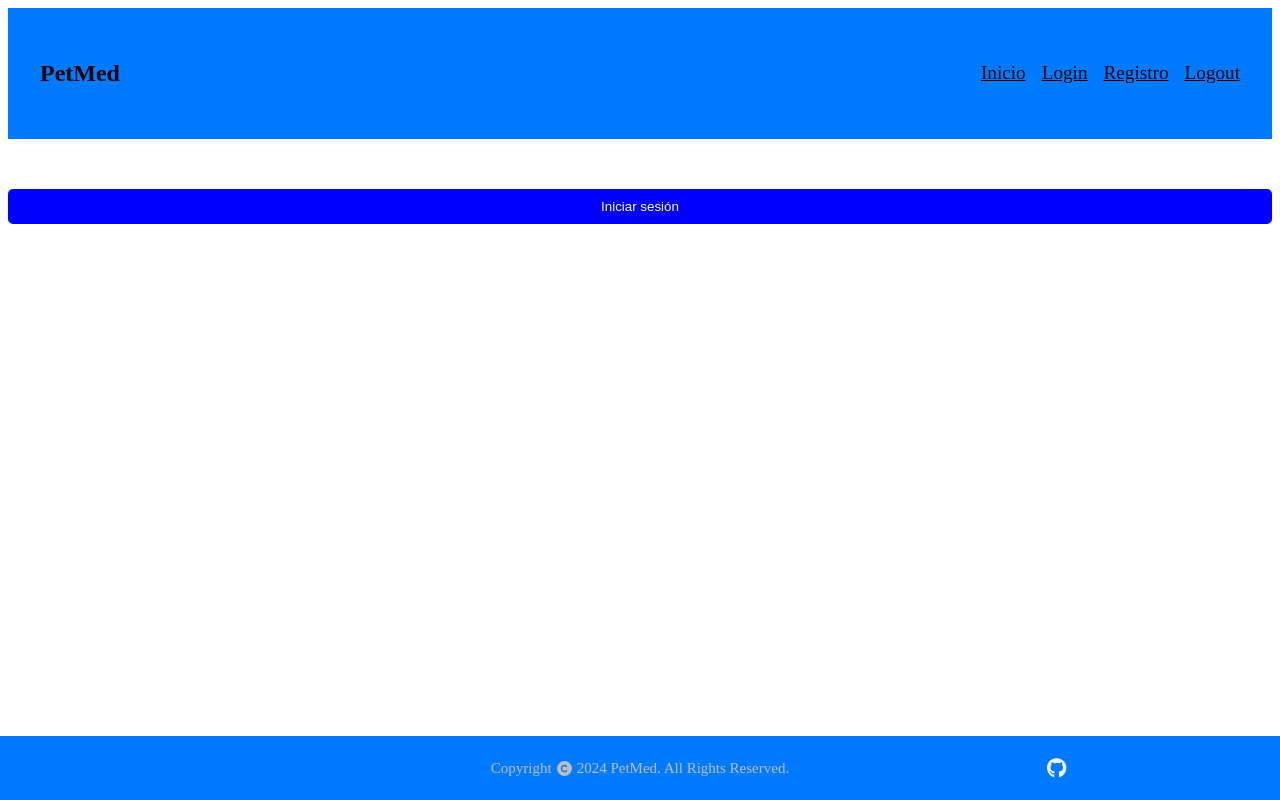
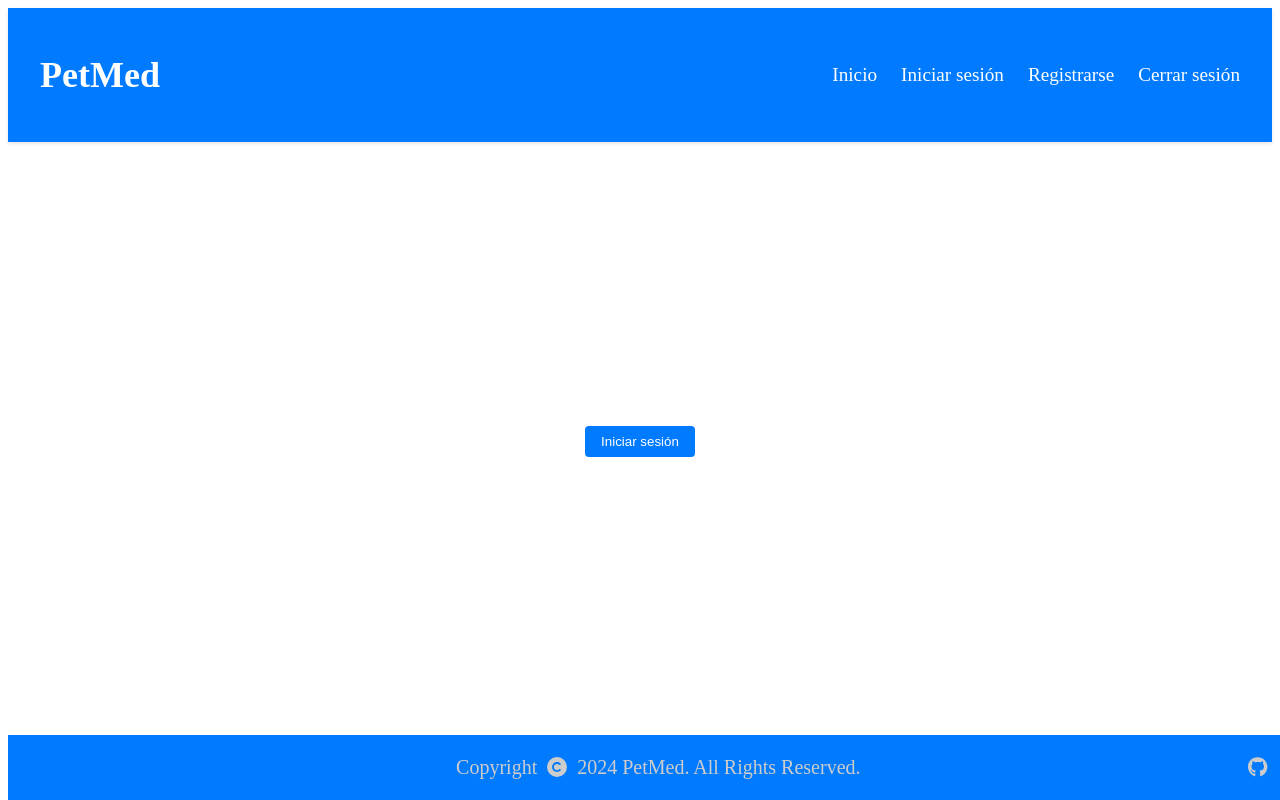
Before and after one commit to Ortizcardona27/PetMed-Front, a React (Create React App) app: page /login in a window 1280 px wide. Built offline with nearby package versions, Linux system fonts and the light colour scheme.

Commit message:
Style changes

```diff
--- a/src/App.css
+++ b/src/App.css
@@ -44,40 +44,39 @@
   cursor: pointer;
   transition: background-color 0.3s ease;
 }
-
+/* Estilos Navbar */
 .navbar {
-  padding: 2rem;
+  padding: 1rem 2rem; /* Ajusta el padding para que sea más uniforme */
   display: flex;
   justify-content: space-between;
   align-items: center;
   background-color: var(--clr-main);
+  box-shadow: 0 2px 4px rgba(0, 0, 0, 0.1); /* Agrega una sombra para dar profundidad */
 }
 
 .logo {
   text-decoration: none;
-  color: black;
+  color: #fff; /* Cambia el color del texto del logo a blanco */
+  font-size: 1.5rem; /* Ajusta el tamaño del texto del logo */
+  font-weight: bold; /* Agrega negrita al texto del logo */
 }
 
 .menu {
   list-style-type: none;
   display: flex;
   align-items: center;
-  gap: 1rem;
-}
-
-.menu-Link {
-  color: black;
-  font-size: 1.2rem;
+  gap: 1.5rem; /* Ajusta el espacio entre los elementos del menú */
 }
 
 .menu-link {
+  color: #fff; /* Cambia el color del texto de los enlaces del menú a blanco */
+  font-size: 1.2rem;
   text-decoration: none;
-  color: black;
-  font-size: 1.2rem;
+  transition: color 0.2s ease; /* Agrega una transición para el efecto de hover */
 }
 
 .menu-link:hover {
-  text-decoration: underline;
+  color: #ccc; /* Cambia el color del texto de los enlaces del menú al pasar el mouse */
 }
 
 :root {
@@ -130,140 +129,29 @@
   background-color: #007bff;
 }
 
-a {
-    color: inherit;
-}
-.item1 {
-    border: none;
-    background-color: inherit;
-    color: #007bff;
-    padding-left: 10px;
-    font-size: 20px;
-    display: flex;
-    justify-content: left;
-    align-items: center;
-}
-.item1:hover {
-    text-decoration: none;
-    color: #48976a;
-}
-.item1:focus {
-    outline: 0;
-}
-.item2 {
-    background: #007bff;
-    color: rgb(190, 190, 190);
-    margin: 1px;
-    font-size: 15px;
-    display: flex;
-    justify-content: center;
-    align-items: center;
-}
-
-.item3 {
-    font-size: 20px;
-    background: #007bff ;
-    display: flex;
-    justify-content: right;
-    align-items: center;
-}
-.item3:hover {
-    background-color: #007bff;
-    transition: 0.4s;
+/* Estilos Footer */
+.footer {
+  background-color: #007bff; /* Azul claro */
+  color: #fff; /* Blanco */
+  padding: 20px;
+  text-align: center;
+  position: fixed; /* Fija el footer en la parte de abajo */
+  bottom: 0; /* Fija el footer en la parte de abajo */
+  width: 100%; /* Ancho del footer */
+  z-index: 1; /* Evita que otros elementos se superpongan */
 }
 
 .footer-container {
-    color: aliceblue;
-    text-align: center;
-    background-color: #007bff;
-    font-size: 15px;
-    width: 100%;
-    height: 4rem;
-    display: grid;
-    position: absolute;
-    bottom: 0;
-    left: 0;
-    grid-template-columns: 3fr 6fr 1fr 1fr 1fr;
+  max-width: 1200px; /* Ancho máximo del contenedor */
+  margin: 0 auto; /* Centra el contenedor */
+  display: flex; /* Distribuye los elementos en línea */
+  justify-content: space-between; /* Distribuye los elementos en línea con espacio entre ellos */
 }
 
-/* Extra small devices (phones, 600px and down) */
-@media only screen and (max-width: 600px) {
-    .item1 {
-        font-size: 12px;
-        padding-left: 3px;
-    }
-    .item2 {
-        font-size: 7px;
-    }
-    .item3,
-    .item4,
-    .item5 {
-        font-size: 12px;
-    }
-}
-
-/* Small devices (portrait tablets and large phones, 600px and up) */
-@media only screen and (min-width: 600px) {
-    .item1 {
-        font-size: 14px;
-        padding-left: 5px;
-    }
-    .item2 {
-        font-size: 9px;
-    }
-    .item3,
-    .item4,
-    .item5 {
-        font-size: 14px;
-    }
-}
-
-/* Medium devices (landscape tablets, 768px and up) */
-@media only screen and (min-width: 768px) {
-    .item1 {
-        font-size: 16px;
-        padding-left: 6px;
-    }
-    .item2 {
-        font-size: 11px;
-    }
-    .item3,
-    .item4,
-    .item5 {
-        font-size: 16px;
-    }
-}
-
-/* Large devices (laptops/desktops, 992px and up) */
-@media only screen and (min-width: 992px) {
-    .item1 {
-        font-size: 18px;
-        padding-left: 8px;
-    }
-    .item2 {
-        font-size: 13px;
-    }
-    .item3,
-    .item4,
-    .item5 {
-        font-size: 18px;
-    }
-}
-
-/* Extra large devices (large laptops and desktops, 1200px and up) */
-@media only screen and (min-width: 1200px) {
-    .item1 {
-        font-size: 20px;
-        padding-left: 10px;
-    }
-    .item2 {
-        font-size: 15px;
-    }
-    .item3,
-    .item4,
-    .item5 {
-        font-size: 20px;
-    }
+.item1,.item2,.item3 {
+  margin: 1px; /* Espacio entre los elementos */
+  font-size: 20px;
+  color: #ccc ;
 }
 
 /* Cartas de mascotas */
@@ -394,3 +282,25 @@ a {
   color: #337ab7; /* Azul claro */
   font-weight: bold;
 }
+
+/* Boton iniciar sesion */
+.button-container {
+  display: flex;
+  height: 75vh; /* o cualquier otro valor de altura */
+  justify-content: center;
+  align-items: center;
+}
+
+.button-blue {
+  background-color: #007bff;
+  color: #fff;
+  padding: 0.5rem 1rem;
+  border: none;
+  border-radius: 0.25rem;
+  cursor: pointer;
+  transition: background-color 0.2s ease;
+}
+
+.button-blue:hover {
+  background-color: #0062cc;
+}
--- a/src/components/Login.jsx
+++ b/src/components/Login.jsx
@@ -17,10 +17,10 @@ function LoginForm() {
   }
 
   return (
-    <div className="form-container">
-
-      <button onClick={onClic}>Iniciar sesión</button>
-
+    <div className="button-container">
+      <button onClick={onClic} className="button-blue">
+        Iniciar sesión
+      </button>
     </div>
   );
 }
--- a/src/components/Navbar.jsx
+++ b/src/components/Navbar.jsx
@@ -9,23 +9,23 @@ const Navbar = () => {
       </Link>
       <ul className="menu">
         <li>
-          <Link className="menu-Link" to="/">
+          <Link to="/" className="menu-link">
             Inicio
           </Link>
         </li>
         <li>
-          <Link className="menu-Link" to="/login">
-            Login
+          <Link to="/login" className="menu-link">
+            Iniciar sesión
           </Link>
         </li>
         <li>
-          <Link className="menu-Link" to="/registerform">
-            Registro
+          <Link to="/registerform" className="menu-link">
+            Registrarse
           </Link>
         </li>
         <li>
-          <Link className="menu-Link" to="/logout">
-            Logout
+          <Link to="/logout" className="menu-link">
+            Cerrar sesión
           </Link>
         </li>
       </ul>
```
